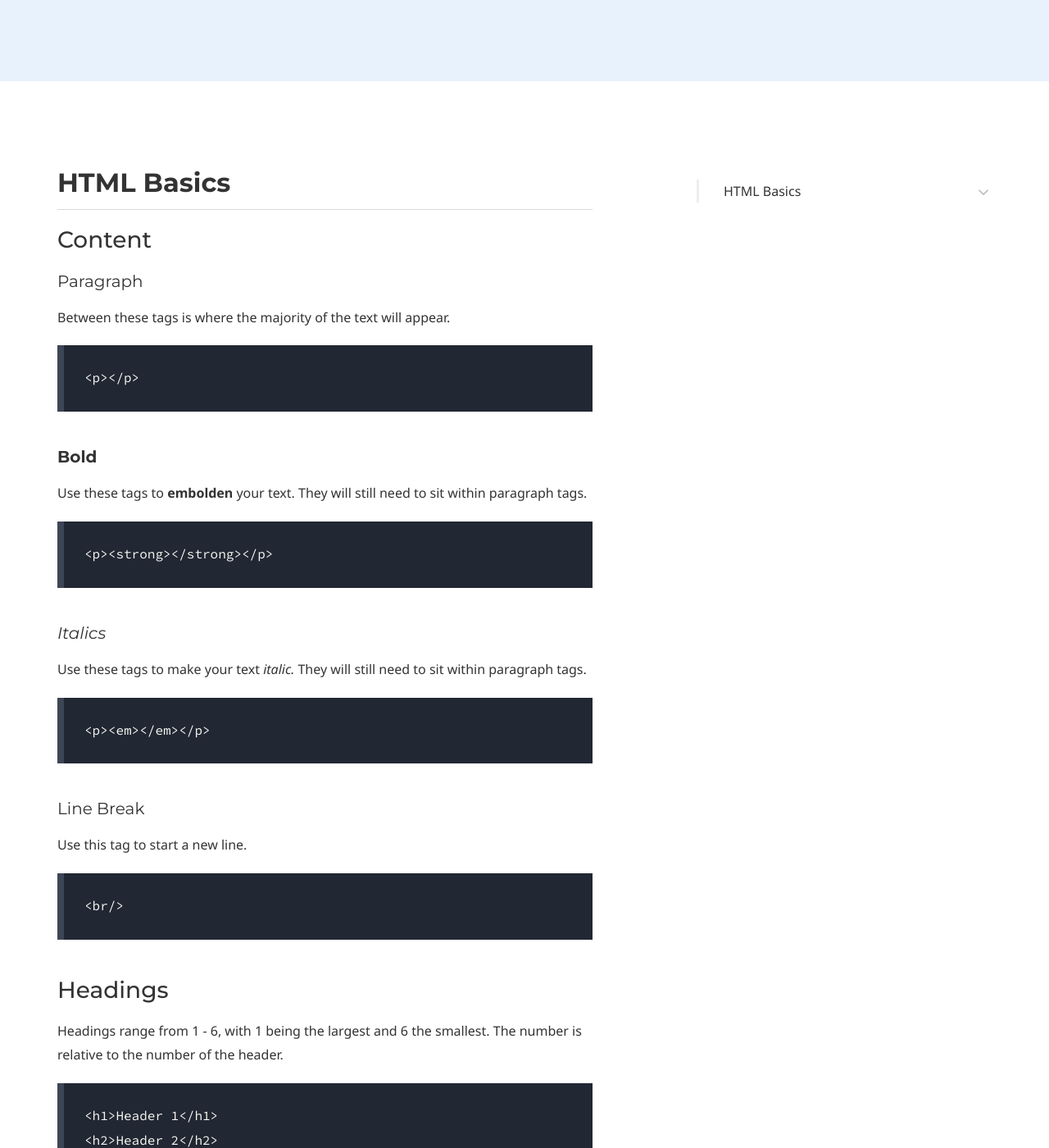
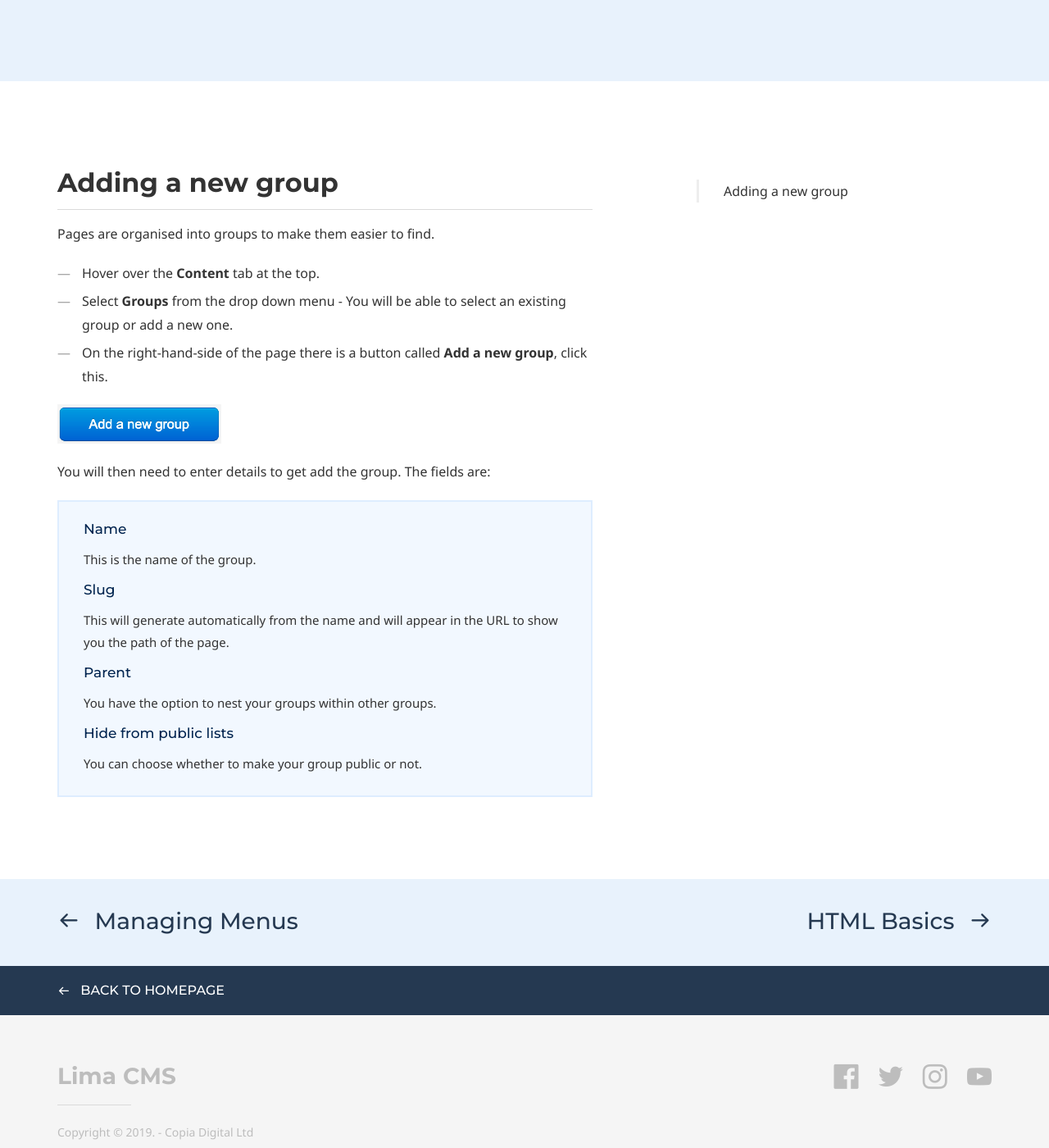
Before and after one commit to CopiaDigital/lima-docs, a Jekyll site: the page built from groups.md, in a window 1280 px wide and 1400 px high, scrolled down 495 px. Shown: the whole window at 82% size. Built offline with Jekyll 4.4.1, drawn with Linux system fonts in a browser that asks for light colours; some web fonts are replaced; some of the changed text lies outside the part shown.

Commit message:
added new image and finished group page

```diff
--- a/groups.md
+++ b/groups.md
@@ -21,41 +21,19 @@ page_nav:
         url: '/html'
 ---
 
-<h2 id="menu-section">HTML Basics</h2>
+<h2 id="page-section1">Adding a new group</h2>
+<p>Pages are organised into groups to make them easier to find.</p>
+<ul>
+    <li>Hover over the <strong>Content</strong> tab at the top.</li>
+    <li>Select <strong>Groups</strong> from the drop down menu - You will be able to select an existing group or add a new one.</li>
+    <li>On the right-hand-side of the page there is a button called <strong>Add a new group</strong>, click this.</li>
+</ul>
+<img src="../images/new-group.png" style="width:200px" alt="Add a new group button">
 
-<h3 id="html-subsection">Content</h3>
-<h5>Paragraph</h5>
-<p>Between these tags is where the majority of the text will appear.</p>
-    <p></p>
-<h5><strong>Bold</strong></h5>
-<p>Use these tags to <strong>embolden</strong> your text. They will still need to sit within paragraph tags.</p>
-    <p><strong></strong></p>
-<p></p>
-<h5><em>Italics</em></h5>
-<p>Use these tags to make your text <em>italic.</em> They will still need to sit within paragraph tags.</p>
-    <p><em></em></p>
-<h5>Line Break</h5>
-<p>Use this tag to start a new line.</p>
-    <br/>
-<h3 id="html-subsection1">Headings</h3>
-<p>Headings range from 1 - 6, with 1 being the largest and 6 the smallest. The number is relative to the number of the header.</p>
-    <h1>Header 1</h1>
-    <h2>Header 2</h2>
-    <h3>Header 3</h3>
-    <h4>Header 4</h4>
-    <h5>Header 5</h5>
-    <h6>Header 6</h6>
-<h3 id="html-subsection2">Lists</h3>
-<p>Use these tags to create a list of content</p>
-<h5>Bullet List</h5>
-    <ul><li></li></ul>
-<h5>Ordered List (1, 2, 3)</h5>
-    <ol><li></li></ol>
-<h3 id="html-subsection3">Tables</h3>
-<p>Use these tags to arrange content in a grid format.</p>
-<p><strong>(tr -</strong> these are tags to start a new row and <strong>td -</strong> these are tags for each cell)</p>
-    <table>
-        <tr>
-            <td></td>
-        </tr>
-    </table>
+<p>You will then need to enter details to get add the group. The fields are:</p>
+<div class="callout callout--info">
+    <p><strong>Name</strong> This is the name of the group.</p>
+    <p><strong>Slug</strong>This will generate automatically from the name and will appear in the URL to show you the path of the page.</p>
+    <p><strong>Parent</strong>You have the option to nest your groups within other groups.</p>
+    <p><strong>Hide from public lists</strong>You can choose whether to make your group public or not.</p>
+</div>
```
Also changed, not shown: images/new-group.png (added).
